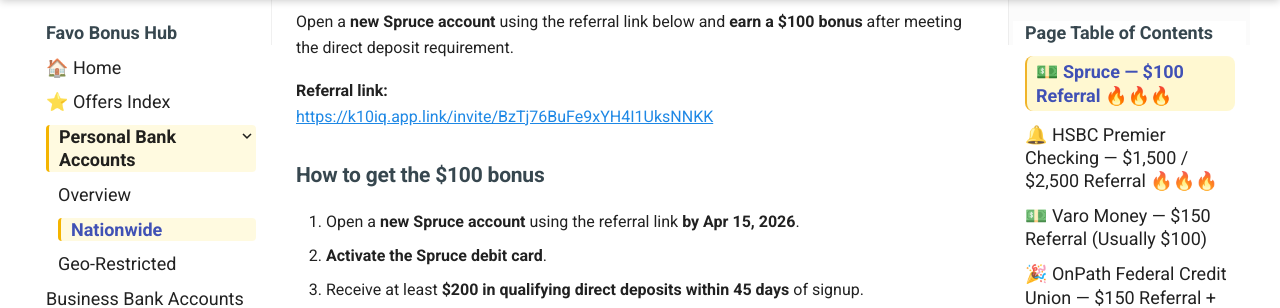
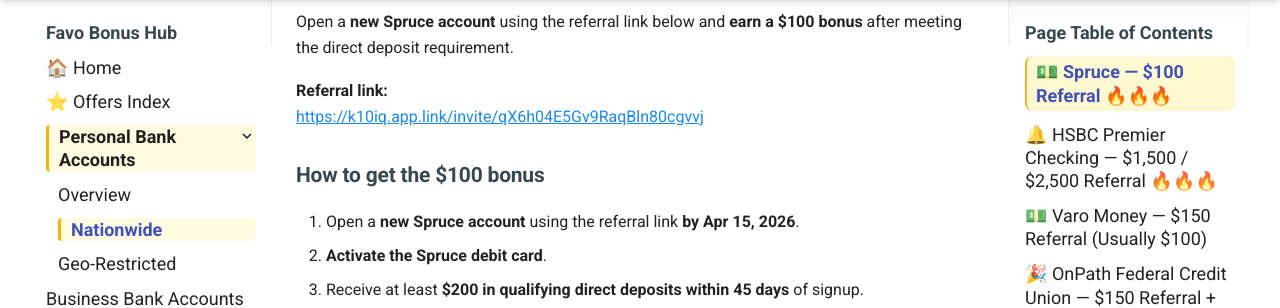
Before and after one commit to whispersofzephyr/favolinkhub-site, an MkDocs documentation site: the page built from docs/personal-bank-nationwide.md, in a window 1280 px wide and 900 px high, scrolled down 405 px. Shown: the part 153-461 px from the top of the window. Built offline with MkDocs 1.6.1 and Material for MkDocs 9.7.7, drawn with Linux system fonts in a browser that asks for light colours; part of the change alters nothing that is shown.

Commit message:
Change Spruce referral link for $100 bonus
Updated referral link for Spruce account bonus.

```diff
--- a/docs/personal-bank-nationwide.md
+++ b/docs/personal-bank-nationwide.md
@@ -13,7 +13,7 @@ For offers that are limited to specific states (e.g. Colorado), see:
 Open a **new Spruce account** using the referral link below and **earn a $100 bonus** after meeting the direct deposit requirement.
 
 **Referral link:**
-[https://k10iq.app.link/invite/BzTj76BuFe9xYH4I1UksNNKK](https://k10iq.app.link/invite/BzTj76BuFe9xYH4I1UksNNKK)
+[https://k10iq.app.link/invite/qX6h04E5Gv9RaqBln80cgvvj](https://k10iq.app.link/invite/qX6h04E5Gv9RaqBln80cgvvj)
 
 ### How to get the $100 bonus
 1. Open a **new Spruce account** using the referral link **by Apr 15, 2026**.
```
